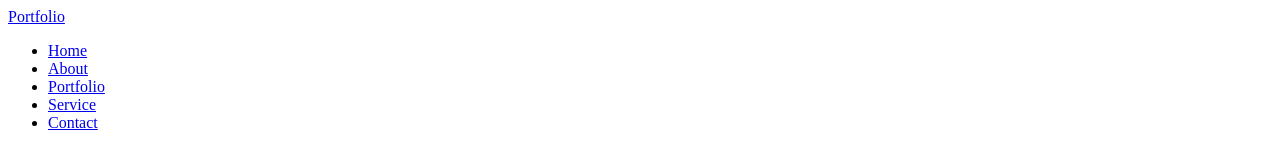
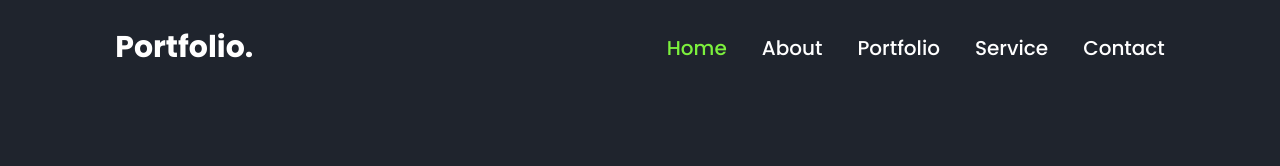
Before and after one commit to hasa10/My-Portfolio, a plain HTML site: page index.html in a window 1280 px wide. Drawn offline with nearby package versions, Linux system fonts and the light colour scheme.

Commit message:
NavBar Create

```diff
--- a/index.html
+++ b/index.html
@@ -12,9 +12,9 @@
 
 <body>
     <nav class="navbar">
-        <a href="#" class="logo">Portfolio</a>
+        <a href="#" class="logo">Portfolio.</a>
         <ul>
-            <li><a href="#">Home</a></li>
+            <li class="active"><a href="#" >Home</a></li>
             <li><a href="#">About</a></li>
             <li><a href="#">Portfolio</a></li>
             <li><a href="#">Service</a></li>
--- a/style.css
+++ b/style.css
@@ -0,0 +1,55 @@
+@import url('https://fonts.googleapis.com/css2?family=Poppins:wght@300;400;500;600;700;800;900&display=swap');
+
+* {
+    margin: 0;
+    padding: 0;
+    box-sizing: border-box;
+    font-family: 'Poppins', sans-serif;
+}
+/* background color add */
+body{
+    background: #1f242d;
+}
+
+a{
+    color: #fff;
+    text-decoration: none;
+}
+
+.navbar{
+    position: fixed;
+    left: 0;
+    top: 0;
+    width: 100%;
+    padding: 25px 9%;
+
+    display: flex;
+    justify-content: space-between;
+    align-items: center;
+    z-index: 100;
+}
+/* logo size and font weight change */
+.navbar .logo{
+    font-size: 30px;
+    font-weight: 700;
+}
+
+.navbar ul{
+    display: flex;
+}
+
+.navbar ul li{
+    list-style: none;
+    margin-left: 35px;
+}
+
+.navbar ul li a {
+    font-size: 20px;
+    font-weight: 500;
+    transition: .5s;
+}
+/* navbar hover color and active color add */
+.navbar ul li:hover a,
+.navbar ul li.active a {
+    color: #7cf03d;
+}
```
